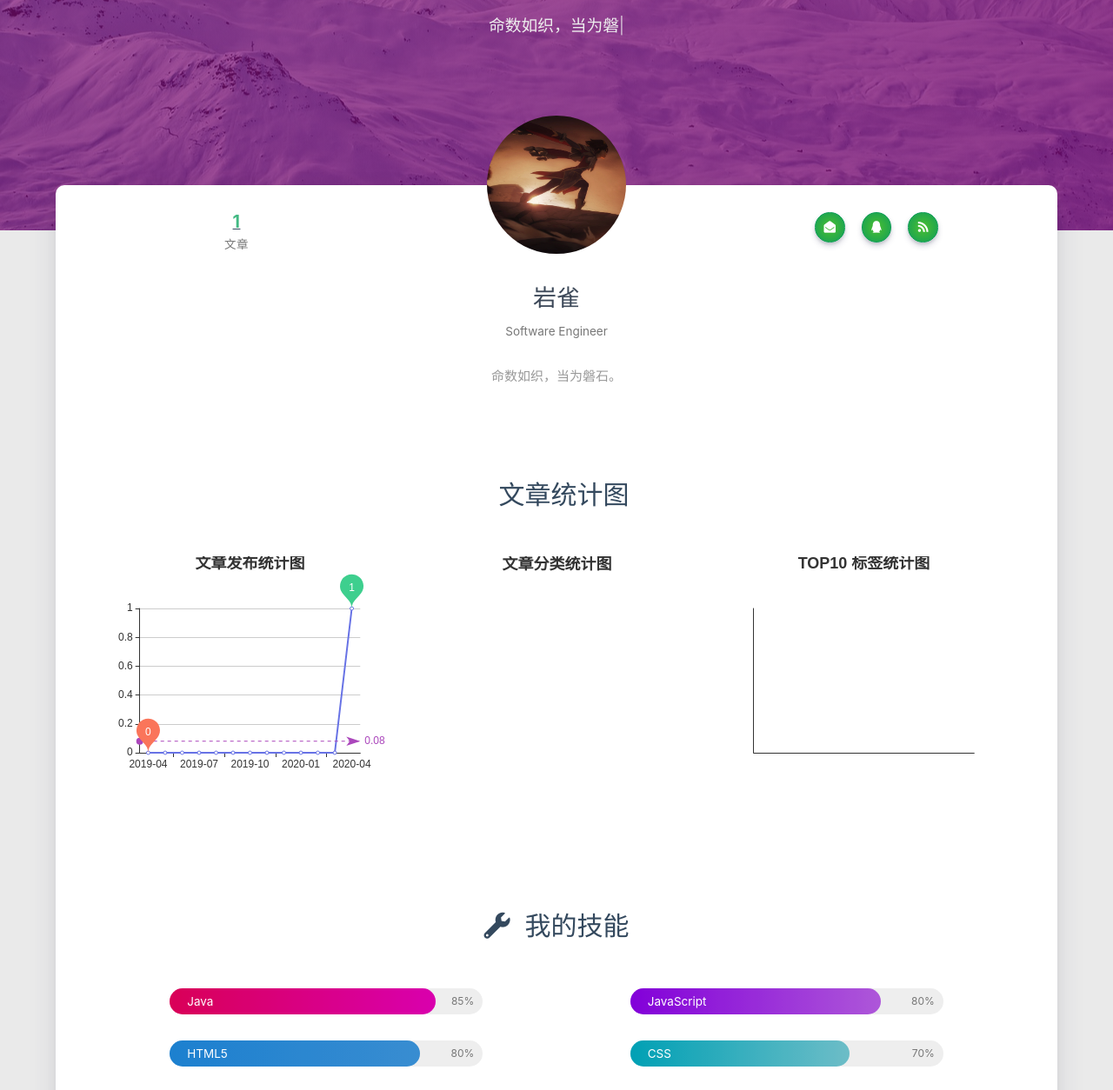
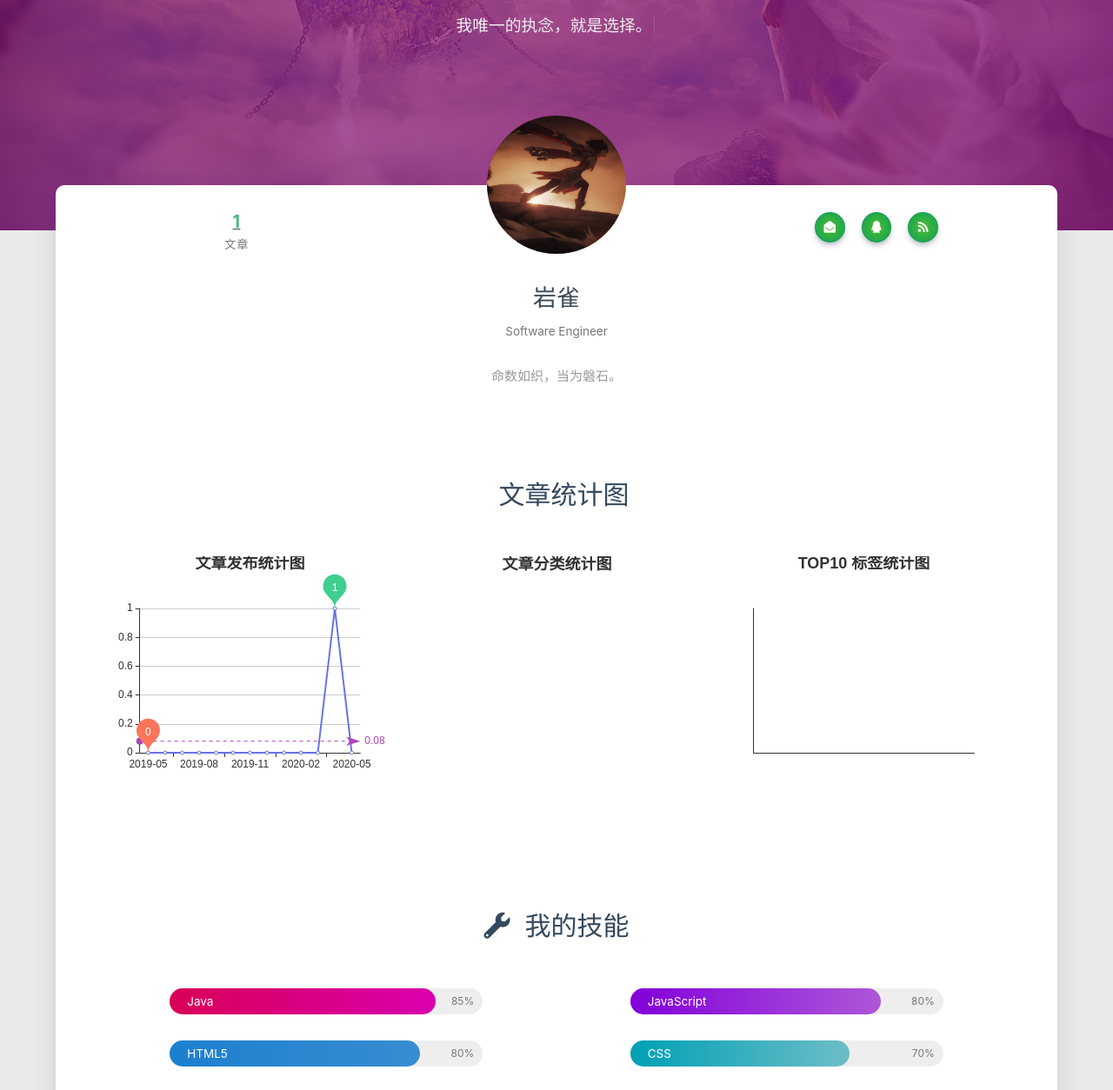
Before and after one commit to IcyCicada/YanqueSW.github.io, a plain HTML site: page about/index.html in a window 1280 px wide. Shown: the part 335-1589 px from the top of the page at 87% size. Drawn offline with nearby package versions, Linux system fonts and the light colour scheme; some packages are replaced by stand-ins of ours; a script that the page names is missing; some icons are missing.

Commit message:
Site updated: 2020-05-04 09:12:51

```diff
--- a/2020/04/16/hello-world/index.html
+++ b/2020/04/16/hello-world/index.html
@@ -29,9 +29,9 @@
 
     <script src="/libs/jquery/jquery.min.js"></script>
 
-<meta name="generator" content="Hexo 4.2.0"><link rel="alternate" href="/atom.xml" title="岩雀" type="application/atom+xml">
-<link rel="stylesheet" href="/css/prism-tomorrow.css" type="text/css">
-<link rel="stylesheet" href="/css/prism-line-numbers.css" type="text/css"></head>
+<meta name="generator" content="Hexo 4.2.0"><link rel="stylesheet" href="/css/prism-tomorrow.css" type="text/css">
+<link rel="stylesheet" href="/css/prism-line-numbers.css" type="text/css"><link rel="alternate" href="/atom.xml" title="岩雀" type="application/atom+xml">
+</head>
 
 
 <body>
--- a/about/index.html
+++ b/about/index.html
@@ -29,9 +29,9 @@
 
     <script src="/libs/jquery/jquery.min.js"></script>
 
-<meta name="generator" content="Hexo 4.2.0"><link rel="alternate" href="/atom.xml" title="岩雀" type="application/atom+xml">
-<link rel="stylesheet" href="/css/prism-tomorrow.css" type="text/css">
-<link rel="stylesheet" href="/css/prism-line-numbers.css" type="text/css"></head>
+<meta name="generator" content="Hexo 4.2.0"><link rel="stylesheet" href="/css/prism-tomorrow.css" type="text/css">
+<link rel="stylesheet" href="/css/prism-line-numbers.css" type="text/css"><link rel="alternate" href="/atom.xml" title="岩雀" type="application/atom+xml">
+</head>
 
 
 <body>
@@ -245,11 +245,11 @@
                 <script src="https://cdn.jsdelivr.net/npm/typed.js@2.0.11"></script>
                 <script>
                     var typed = new Typed("#subtitle", {
-                        strings: ['命数如织，当为磐石。','你是不是感觉进退维谷。'],
+                        strings: ['命数如织，当为磐石。','你是不是感觉进退维谷。','站着不动比勇往直前更加危险。','是时候出发了。','一旦我开始留恋某地的风景，就说明该动身了。','我唯一的执念，就是选择。','麻雀也会逆风飞翔。','我的旅程远未结束。','只有前行才能克服我们的恐惧。','安于一隅，就是浪费生命。','鸿鹄之志，不在林间。','未经磨砺，难见宝石！'],
                         startDelay: 300,
-                        typeSpeed: 50,
+                        typeSpeed: 10,
                         loop: true,
-                        backSpeed: 30,
+                        backSpeed: 10,
                         showCursor: true
                     });
                 </script>
@@ -262,7 +262,7 @@
 
 <script>
     // 每天切换 banner 图.  Switch banner image every day.
-    $('.bg-cover').css('background-image', 'url(/medias/banner/4.jpg)');
+    $('.bg-cover').css('background-image', 'url(/medias/banner/1.jpg)');
 </script>
 
 
@@ -428,7 +428,7 @@
         },
         xAxis: {
             type: 'category',
-            data: ["2019-04","2019-05","2019-06","2019-07","2019-08","2019-09","2019-10","2019-11","2019-12","2020-01","2020-02","2020-03","2020-04"]
+            data: ["2019-05","2019-06","2019-07","2019-08","2019-09","2019-10","2019-11","2019-12","2020-01","2020-02","2020-03","2020-04","2020-05"]
         },
         yAxis: {
             type: 'value',
@@ -438,7 +438,7 @@
                 name: '文章篇数',
                 type: 'line',
                 color: ['#6772e5'],
-                data: [0,0,0,0,0,0,0,0,0,0,0,0,1],
+                data: [0,0,0,0,0,0,0,0,0,0,0,1,0],
                 markPoint: {
                     symbolSize: 45,
                     color: ['#fa755a','#3ecf8e','#82d3f4'],
```
Also changed, not shown: README.html (+3 -3 lines), archives/2020/04/index.html (+9 -9 lines), archives/2020/index.html (+9 -9 lines), archives/index.html (+9 -9 lines), categories/index.html (+7 -7 lines), contact/index.html (+7 -7 lines), friends/index.html (+7 -7 lines), index.html (+7 -7 lines), tags/index.html (+7 -7 lines).
